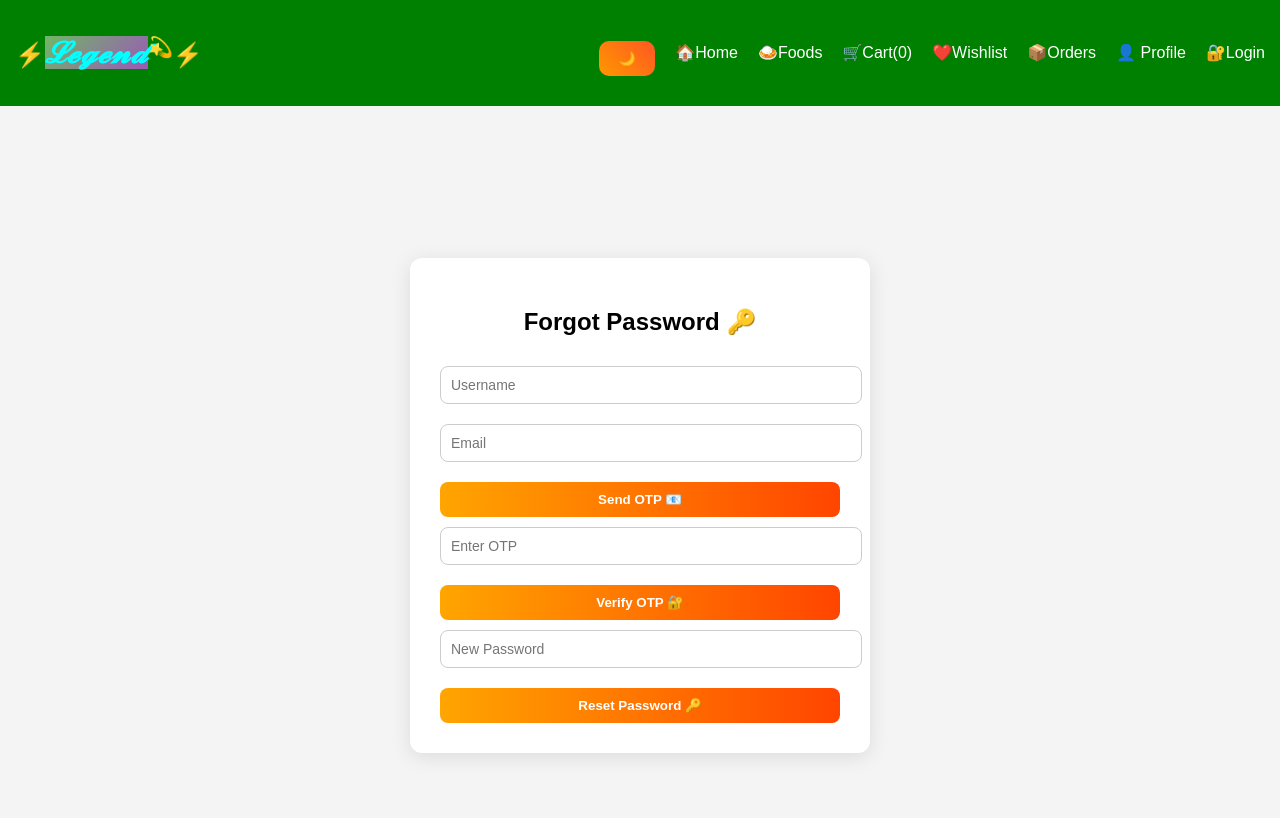
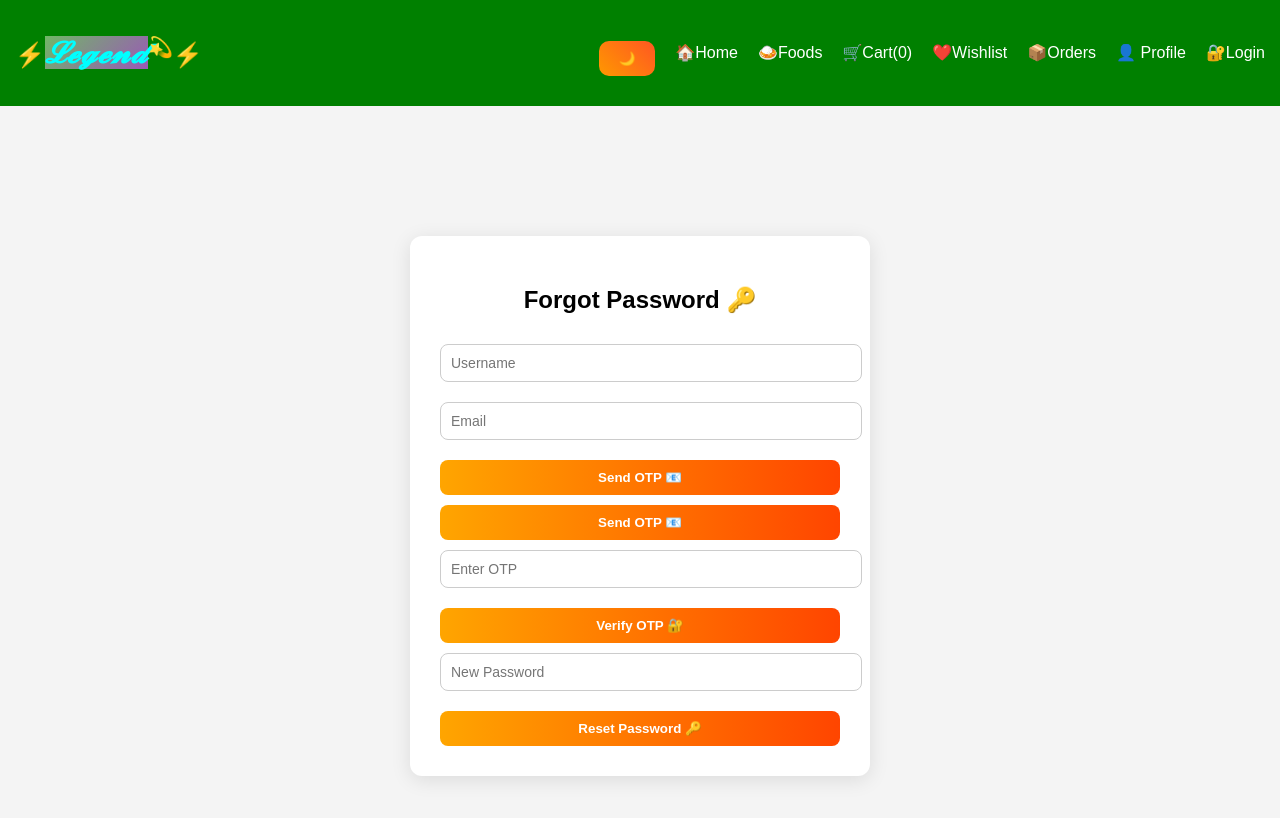
Before and after one commit to antonyvenis/e-commerce-app, a React (Vite) app: page /forgot-password in a window 1280 px wide. Shown: the top 818 px of the page. Built offline with nearby package versions, Linux system fonts and the light colour scheme.

Commit message:
vercel.json-added-new

```diff
--- a/src/pages/ForgotPassword.jsx
+++ b/src/pages/ForgotPassword.jsx
@@ -1,178 +1,3 @@
-// import axios from "axios";
-// import { useState, useEffect } from "react";
-// import toast from "react-hot-toast";
-// import { useNavigate } from "react-router-dom";
-
-// function ForgotPassword() {
-
-//   const navigate = useNavigate();
-
-//   const [username, setUsername] = useState("");
-//   const [email, setEmail] = useState("");
-//   const [otp, setOtp] = useState("");
-//   const [password, setPassword] = useState("");
-//   const [verified, setVerified] = useState(false);
-
-//   // 🔥 TIMER STATE
-//   const [timer, setTimer] = useState(0);
-
-//   /* =========================
-//      ⏱ TIMER EFFECT
-//   ========================= */
-//   useEffect(() => {
-//     if (timer > 0) {
-//       const interval = setInterval(() => {
-//         setTimer((prev) => prev - 1);
-//       }, 1000);
-
-//       return () => clearInterval(interval);
-//     }
-//   }, [timer]);
-
-//   /* =========================
-//      📧 SEND OTP
-//   ========================= */
-//   const sendOtp = async () => {
-
-//     if (!email || !username) {
-//       toast.error("Enter username & email ❌");
-//       return;
-//     }
-
-//     try {
-//       await axios.post(
-//         "https://e-commerce-app-8jg4.onrender.com/api/forgot-password-otp/",
-//         { email, username }
-//       );
-
-//       toast.success("OTP sent 📧");
-
-//       // 🔥 START 60 SEC TIMER
-//       setTimer(60);
-
-//     } catch (err) {
-//       toast.error(err.response?.data?.error || "OTP failed ❌");
-//     }
-//   };
-
-//   /* =========================
-//      🔐 VERIFY OTP
-//   ========================= */
-//   const verifyOtp = async () => {
-
-//     if (!otp) {
-//       toast.error("Enter OTP ❌");
-//       return;
-//     }
-
-//     try {
-//       await axios.post(
-//         "https://e-commerce-app-8jg4.onrender.com/api/verify-otp/",
-//         { email, otp }
-//       );
-
-//       toast.success("OTP verified ✅");
-//       setVerified(true);
-
-//     } catch (err) {
-//       toast.error(err.response?.data?.error || "Invalid OTP ❌");
-//     }
-//   };
-
-//   /* =========================
-//      🔑 RESET PASSWORD
-//   ========================= */
-//   const resetPassword = async () => {
-
-//     if (!verified) {
-//       toast.error("Verify OTP first ❌");
-//       return;
-//     }
-
-//     if (!password) {
-//       toast.error("Enter new password ❌");
-//       return;
-//     }
-
-//     try {
-//       await axios.post(
-//         "https://e-commerce-app-8jg4.onrender.com/api/reset-password/",
-//         { email, password }
-//       );
-
-//       toast.success("Password updated successfully 🎉");
-
-//       setTimeout(() => {
-//         navigate("/login");
-//       }, 1500);
-
-//     } catch (err) {
-//       toast.error(err.response?.data?.error || "Reset failed ❌");
-//     }
-//   };
-
-//   return (
-//     <div className="forgot-container">
-//       <div className="forgot-box">
-
-//         <h2>Forgot Password 🔑</h2>
-
-//         <input
-//           placeholder="Username"
-//           onChange={(e) => setUsername(e.target.value)}
-//         />
-
-//         <input
-//           placeholder="Email"
-//           onChange={(e) => setEmail(e.target.value)}
-//         />
-
-//         {/* 🔥 SEND OTP BUTTON WITH TIMER */}
-//         <button onClick={sendOtp} disabled={timer > 0}>
-//           {timer > 0 ? `Resend OTP in ${timer}s` : "Send OTP 📧"}
-//         </button>
-
-//         <input
-//           placeholder="Enter OTP"
-//           onChange={(e) => setOtp(e.target.value)}
-//         />
-
-//         <button onClick={verifyOtp} disabled={verified}>
-//           {verified ? "Verified ✅" : "Verify OTP 🔐"}
-//         </button>
-
-//         <input
-//           type="password"
-//           placeholder="New Password"
-//           onChange={(e) => setPassword(e.target.value)}
-//         />
-
-//         <button onClick={resetPassword}>
-//           Reset Password 🔑
-//         </button>
-
-//       {otpSent && (
-//   <div style={{
-//     background: "#e7f3ff",
-//     color: "#0c5460",
-//     padding: "10px",
-//     borderRadius: "6px",
-//     marginTop: "10px",
-//     fontSize: "13px"
-//   }}>
-//     📧 OTP sent! Check Inbox / Spam folder and refresh your email.
-//     📧 Didn’t receive OTP? Wait 30 seconds and try again.
-//     {timer > 0 ? ` Resend OTP in ${timer}s` : " Didn't receive? Try again."}
-//   </div>
-// )}
-
-//       </div>
-//     </div>
-//   );
-// }
-
-// export default ForgotPassword;
-
 import axios from "axios";
 import { useState, useEffect } from "react";
 import toast from "react-hot-toast";
@@ -319,6 +144,14 @@ function ForgotPassword() {
           {timer > 0 ? `Resend OTP in ${timer}s` : "Send OTP 📧"}
         </button>
 
+        <button onClick={sendOtp} disabled={timer > 0 || verified}>
+           {verified
+             ? "OTP Verified ✅"
+             : timer > 0
+             ? `Resend OTP in ${timer}s`
+             : "Send OTP 📧"}
+       </button>
+
         <input
           placeholder="Enter OTP"
           onChange={(e) => setOtp(e.target.value)}
```
Also changed, not shown: vercel.json (added).
